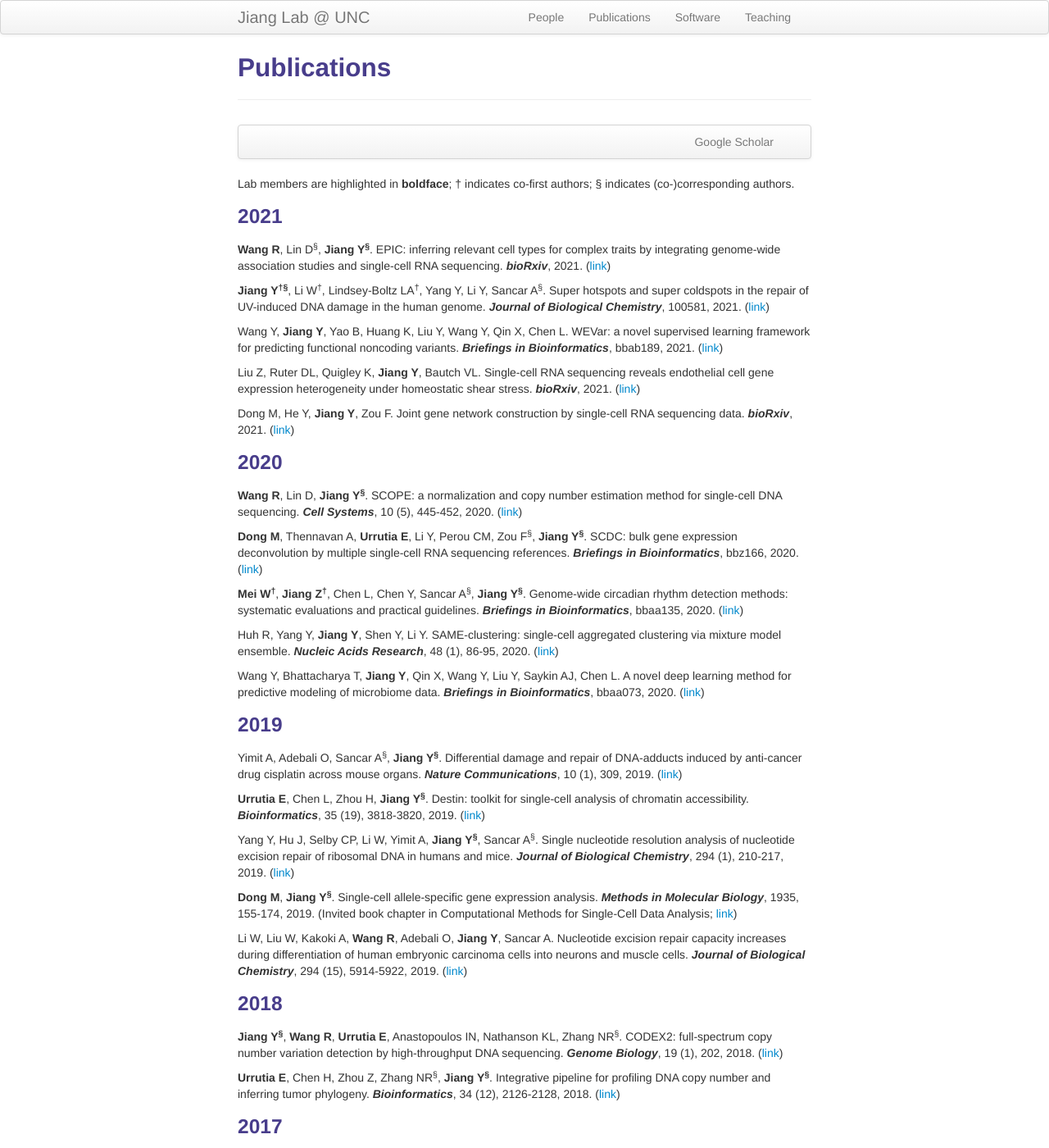
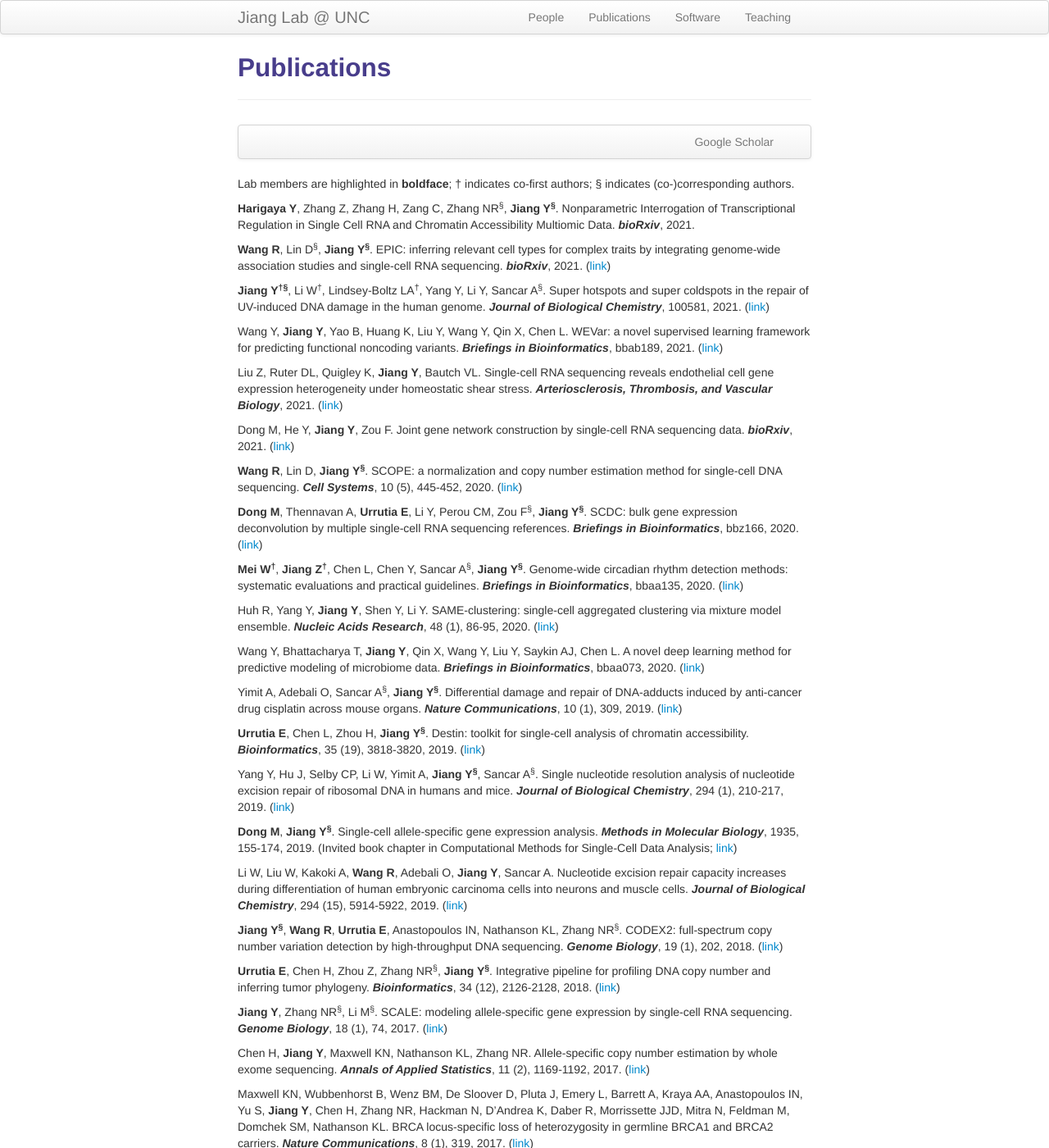
Before and after one commit to yuchaojiang/yuchaojiang.github.io, a Jekyll site: the page built from pages/pubs.md, in a window 1280 px wide and 1400 px high. Shown: the whole window at 82% size. Built offline with Jekyll 4.4.1, drawn with Linux system fonts in a browser that asks for light colours.

Commit message:
Update pubs.md

```diff
--- a/pages/pubs.md
+++ b/pages/pubs.md
@@ -14,18 +14,17 @@ description: Yuchao Jiang's publications
 
 Lab members are highlighted in **boldface**; &dagger; indicates co-first authors; &sect; indicates (co-)corresponding authors.
 
-### 2021
+**Harigaya Y**, Zhang Z, Zhang H, Zang C, Zhang NR<sup>&sect;</sup>, **Jiang Y<sup>&sect;</sup>**. Nonparametric Interrogation of Transcriptional Regulation in Single Cell RNA and Chromatin Accessibility Multiomic Data. ***bioRxiv***, 2021.
+
 **Wang R**, Lin D<sup>&sect;</sup>, **Jiang Y<sup>&sect;</sup>**. EPIC: inferring relevant cell types for complex traits by integrating genome-wide association studies and single-cell RNA sequencing. ***bioRxiv***, 2021. ([link](https://www.biorxiv.org/content/10.1101/2021.06.09.447805v2))
 
 **Jiang Y<sup>&dagger;</sup><sup>&sect;</sup>**, Li W<sup>&dagger;</sup>, Lindsey-Boltz LA<sup>&dagger;</sup>, Yang Y, Li Y, Sancar A<sup>&sect;</sup>. Super hotspots and super coldspots in the repair of UV-induced DNA damage in the human genome. ***Journal of Biological Chemistry***, 100581, 2021. ([link](https://www.sciencedirect.com/science/article/pii/S0021925821003616?via%3Dihub))
 
 Wang Y, **Jiang Y**, Yao B, Huang K, Liu Y, Wang Y, Qin X, Chen L. WEVar: a novel supervised learning framework for predicting functional noncoding variants. ***Briefings in Bioinformatics***, bbab189, 2021. ([link](https://academic.oup.com/bib/advance-article/doi/10.1093/bib/bbab189/6279833))
 
-Liu Z, Ruter DL, Quigley K, **Jiang Y**, Bautch VL. Single-cell RNA sequencing reveals endothelial cell gene expression heterogeneity under homeostatic shear stress. ***bioRxiv***, 2021. ([link](https://www.biorxiv.org/content/10.1101/2020.12.07.414904v1))
+Liu Z, Ruter DL, Quigley K, **Jiang Y**, Bautch VL. Single-cell RNA sequencing reveals endothelial cell gene expression heterogeneity under homeostatic shear stress. ***Arteriosclerosis, Thrombosis, and Vascular Biology***, 2021. ([link](https://www.biorxiv.org/content/10.1101/2020.12.07.414904v1))
 
 Dong M, He Y, **Jiang Y**, Zou F. Joint gene network construction by single-cell RNA sequencing data. ***bioRxiv***, 2021. ([link](https://www.biorxiv.org/content/10.1101/2021.07.14.452387v1))
-
-### 2020
 
 **Wang R**, Lin D, **Jiang Y<sup>&sect;</sup>**. SCOPE: a normalization and copy number estimation method for single-cell DNA sequencing. ***Cell Systems***, 10 (5), 445-452, 2020. ([link](https://doi.org/10.1016/j.cels.2020.03.005))
 
@@ -37,8 +36,6 @@ Huh R, Yang Y, **Jiang Y**, Shen Y, Li Y. SAME-clustering: single-cell aggregate
 
 Wang Y, Bhattacharya T, **Jiang Y**, Qin X, Wang Y, Liu Y, Saykin AJ, Chen L. A novel deep learning method for predictive modeling of microbiome data. ***Briefings in Bioinformatics***, bbaa073, 2020. ([link](https://doi.org/10.1093/bib/bbaa073))
 
-### 2019
-
 Yimit A, Adebali O, Sancar A<sup>&sect;</sup>, **Jiang Y<sup>&sect;</sup>**. Differential damage and repair of DNA-adducts induced by anti-cancer drug cisplatin across mouse organs. ***Nature Communications***, 10 (1), 309, 2019. ([link](https://www.nature.com/articles/s41467-019-08290-2))
 
 **Urrutia E**, Chen L, Zhou H, **Jiang Y<sup>&sect;</sup>**. Destin: toolkit for single-cell analysis of chromatin accessibility. ***Bioinformatics***, 35 (19), 3818-3820, 2019. ([link](https://academic.oup.com/bioinformatics/article/35/19/3818/5367832/))
@@ -49,13 +46,9 @@ Yang Y, Hu J, Selby CP, Li W, Yimit A, **Jiang Y<sup>&sect;</sup>**, Sancar A<su
 
 Li W, Liu W, Kakoki A, **Wang R**, Adebali O, **Jiang Y**, Sancar A. Nucleotide excision repair capacity increases during differentiation of human embryonic carcinoma cells into neurons and muscle cells. ***Journal of Biological Chemistry***, 294 (15), 5914-5922, 2019. ([link](http://www.jbc.org/content/294/15/5914))
 
-### 2018
-
 **Jiang Y<sup>&sect;</sup>**, **Wang R**, **Urrutia E**, Anastopoulos IN, Nathanson KL, Zhang NR<sup>&sect;</sup>. CODEX2: full-spectrum copy number variation detection by high-throughput DNA sequencing. ***Genome Biology***, 19 (1), 202, 2018. ([link](https://genomebiology.biomedcentral.com/articles/10.1186/s13059-018-1578-y))
 
 **Urrutia E**, Chen H, Zhou Z, Zhang NR<sup>&sect;</sup>, **Jiang Y<sup>&sect;</sup>**. Integrative pipeline for profiling DNA copy number and inferring tumor phylogeny. ***Bioinformatics***, 34 (12), 2126-2128, 2018. ([link](https://doi.org/10.1093/bioinformatics/bty057))
-
-### 2017
 
 **Jiang Y**, Zhang NR<sup>&sect;</sup>, Li M<sup>&sect;</sup>. SCALE: modeling allele-specific gene expression by single-cell RNA sequencing. ***Genome Biology***, 18 (1), 74, 2017. ([link](https://genomebiology.biomedcentral.com/articles/10.1186/s13059-017-1200-8))
 
```
Also changed, not shown: other parts of pages/pubs.md (+0 -4 lines).
